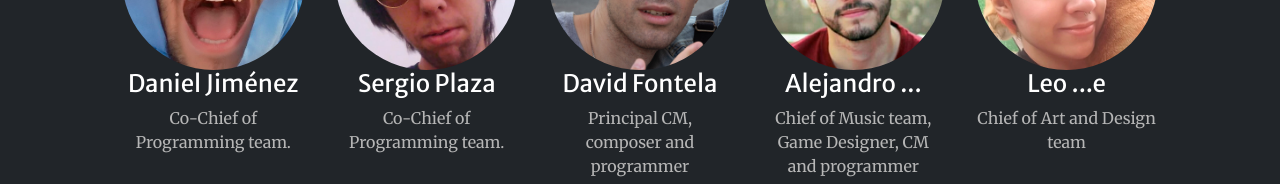
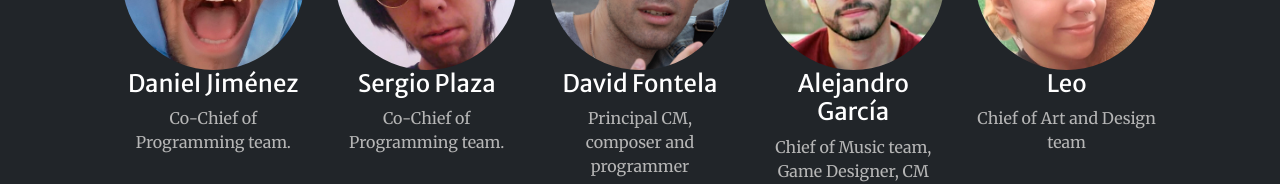
Before and after one commit to Java-Is-Creep/Portfolio, a website with bundled scripts: page index.html in a window 1280 px wide. Shown: the part 1657-1841 px from the top of the page. Built offline with nearby package versions, Linux system fonts and the light colour scheme; files whose address does not match are found by name.

Commit message:
CambiosNombres

```diff
--- a/index.html
+++ b/index.html
@@ -114,14 +114,14 @@
         <div class="col-lg-2 col-md-6 text-center">
           <div class="mt-5">
             <img class="rounded-circle img-fluid" src="./img/team/Axel.jpg">
-            <h3 class="h4 mb-2">Alejandro ...</h3>
+            <h3 class="h4 mb-2">Alejandro García</h3>
             <p class="text-muted mb-0">Chief of Music team, Game Designer, CM and programmer</p>
           </div>
         </div>
         <div class="col-lg-2 col-md-6 text-center">
           <div class="mt-5">
             <img class="rounded-circle img-fluid" src="./img/team/Leo.jpg">
-            <h3 class="h4 mb-2">Leo ...e</h3>
+            <h3 class="h4 mb-2">Leo</h3>
             <p class="text-muted mb-0">Chief of Art and Design team</p>
           </div>
         </div>
@@ -212,7 +212,7 @@
             <a class="btn btn-outline-light btn-social mx-1" href="https://www.instagram.com/java_is_creep">
               <i class="img fab fa-fw fa-instagram"></i>
             </a>
-            <a class="btn btn-outline-light btn-social mx-1" href="#">
+            <a class="btn btn-outline-light btn-social mx-1" href="mailto:javaiscreep@gmail.com">
               <i class="img fas fa-fw fa-envelope"></i>
             </a>
           </div>
```
